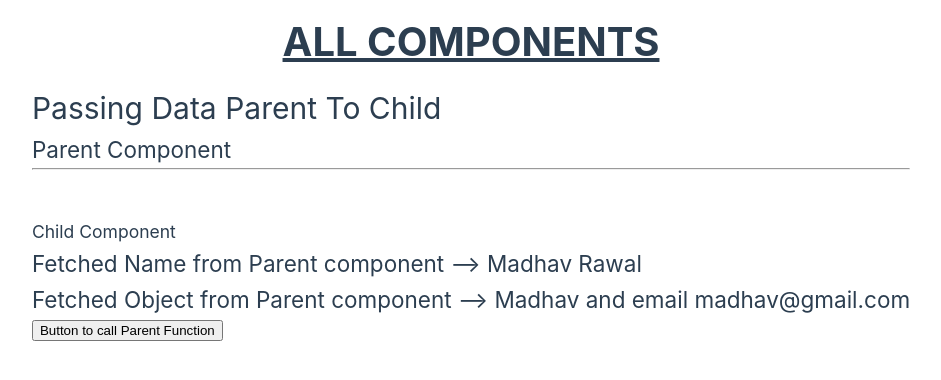
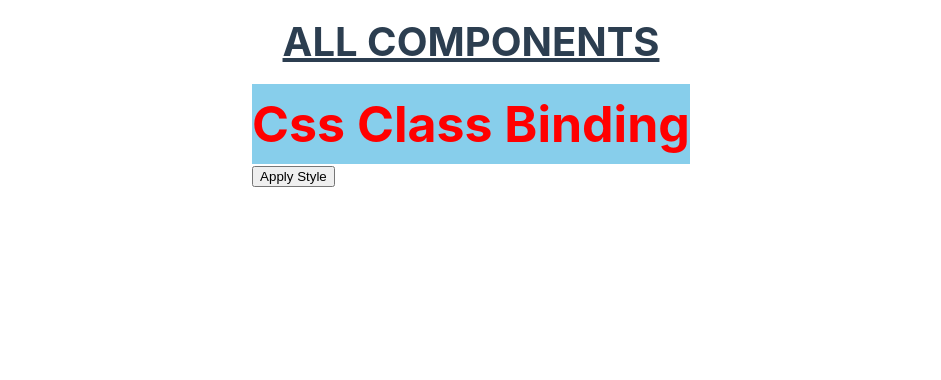
Before and after one commit to madhavrawal29/Vue-js, a Vue app: page / in a window 1280 px wide. Shown: the top 380 px of the page, without its empty margins (169-1110 px from the left). Built offline with nearby package versions, Linux system fonts and the light colour scheme.

Commit message:
Class Binding | Dynamic Style

```diff
--- a/src/components/AllComponents.vue
+++ b/src/components/AllComponents.vue
@@ -4,6 +4,7 @@ import GettingInputValue from './GettingInputValue.vue'
 import ifElse from './ifElse.vue'
 import ForLoopAndList from './ForLoopAndList.vue'
 import PassingDataParentToChild from './PassingDataParentToChild.vue'
+import CssClassBinding from './CssClassBinding.vue'
 </script>
 
 <template>
@@ -12,7 +13,8 @@ import PassingDataParentToChild from './PassingDataParentToChild.vue'
     <!-- <GettingInputValue /> -->
     <!-- <ifElse /> -->
     <!-- <ForLoopAndList /> -->
-    <PassingDataParentToChild />
+    <!-- <PassingDataParentToChild /> -->
+    <CssClassBinding />
   </div>
 </template>
 
--- /dev/null
+++ b/src/components/CssClassBinding.vue
@@ -0,0 +1,31 @@
+<script setup>
+import { computed, ref } from 'vue'
+
+const isActive = ref(true)
+
+const classObject = computed(() => ({
+  title: isActive.value,
+  err: true,
+  other: true
+}))
+</script>
+
+<template>
+  <div>
+    <h1 :class="classObject">Css Class Binding</h1>
+    <button @click="isActive = !isActive">Apply Style</button>
+  </div>
+</template>
+
+<style>
+.title {
+  background-color: skyblue;
+}
+.err {
+  color: red;
+  font-weight: bold;
+}
+.other {
+  font-size: 50px;
+}
+</style>
```
